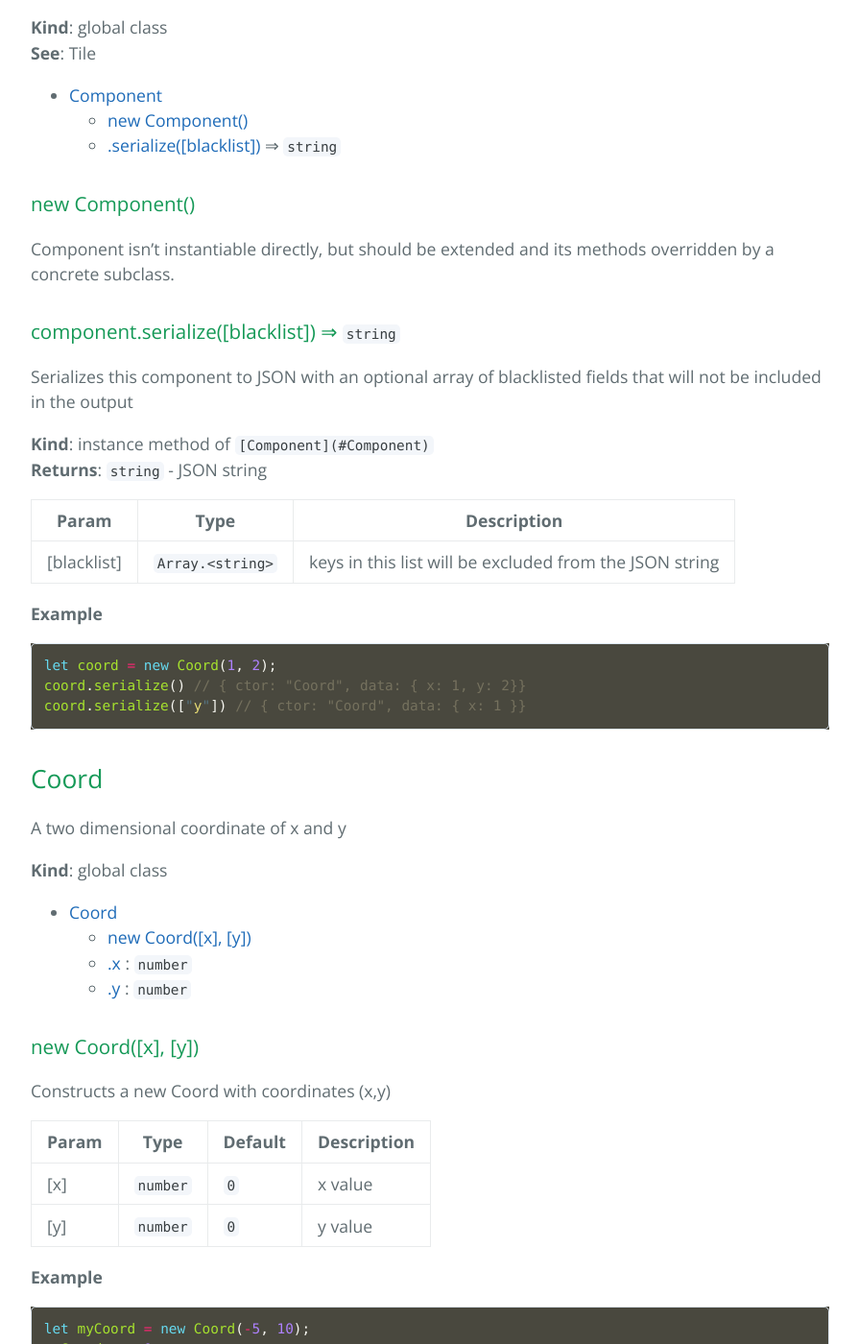
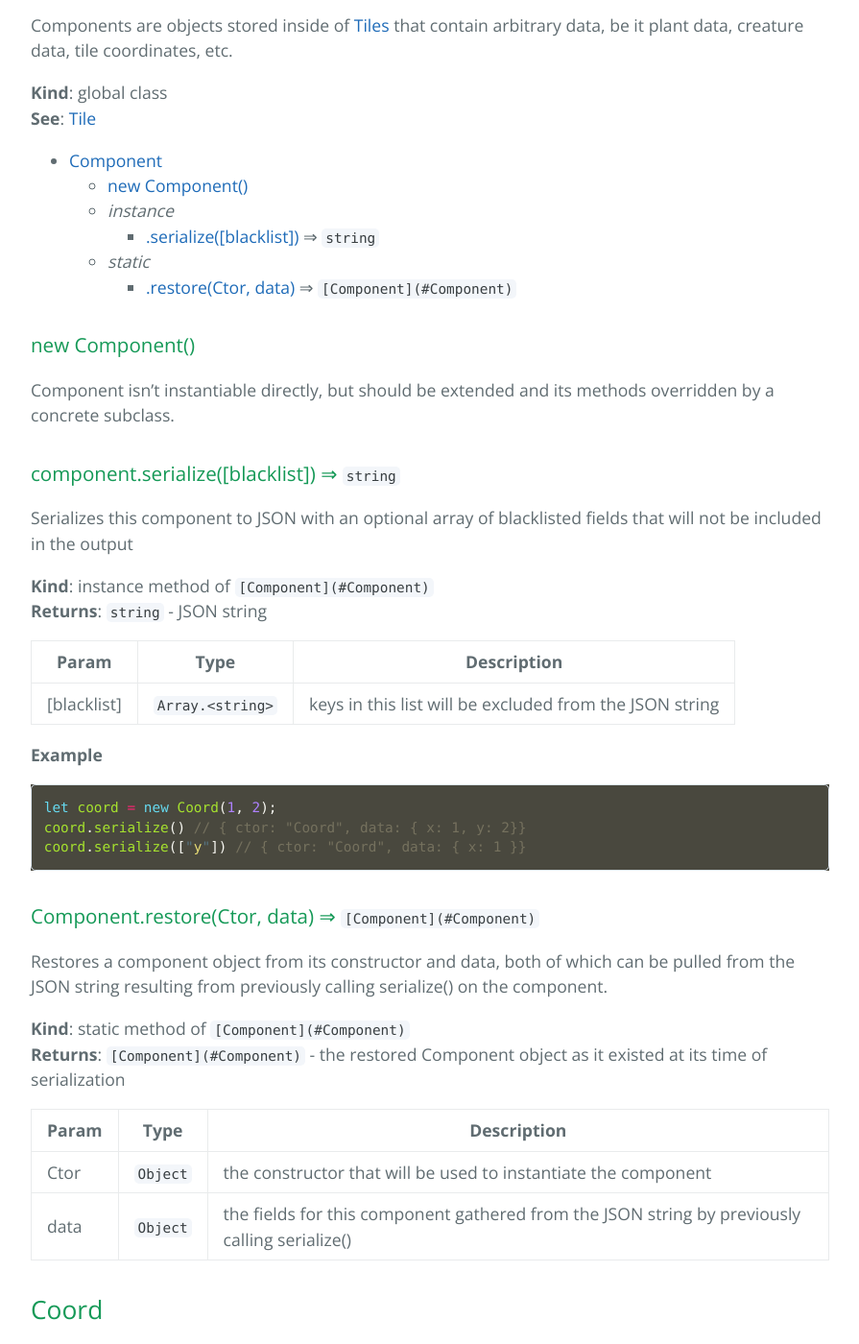
Before and after one commit to cjsauer/genetic-sandbox, a Jekyll site: the page built from site/docs.md, in a window 1280 px wide and 1400 px high, scrolled down 3828 px. Shown: the whole window at 96% size, without its empty margins (192-1087 px from the left). Built offline with Jekyll 4.4.1, drawn with Linux system fonts in a browser that asks for light colours; some of the changed text lies outside the part shown.

Commit message:
Refactor Coord and Plant as Components

````diff
--- a/site/docs.md
+++ b/site/docs.md
@@ -16,6 +16,9 @@
 </dd>
 <dt><a href="#Coord">Coord</a></dt>
 <dd><p>A two dimensional coordinate of x and y</p>
+</dd>
+<dt><a href="#Plant">Plant</a></dt>
+<dd><p>An edible plant containing energy</p>
 </dd>
 <dt><a href="#HexGrid">HexGrid</a></dt>
 <dd><p>A 2D, hexagonal grid implementation with axial coordinate system.
@@ -157,11 +160,14 @@
 arbitrary data, be it plant data, creature data, tile coordinates, etc.
 
 **Kind**: global class
-**See**: Tile
+**See**: [Tile](#Tile)
 
 * [Component](#Component)
     * [new Component()](#new_Component_new)
-    * [.serialize([blacklist])](#Component+serialize) ⇒ <code>string</code>
+    * _instance_
+        * [.serialize([blacklist])](#Component+serialize) ⇒ <code>string</code>
+    * _static_
+        * [.restore(Ctor, data)](#Component.restore) ⇒ <code>[Component](#Component)</code>
 
 <a name="new_Component_new"></a>
 
@@ -189,6 +195,22 @@
 coord.serialize() // { ctor: "Coord", data: { x: 1, y: 2}}
 coord.serialize(["y"]) // { ctor: "Coord", data: { x: 1 }}
 ```
+<a name="Component.restore"></a>
+
+### Component.restore(Ctor, data) ⇒ <code>[Component](#Component)</code>
+Restores a component object from its constructor and data, both of which can
+be pulled from the JSON string resulting from previously calling serialize()
+on the component.
+
+**Kind**: static method of <code>[Component](#Component)</code>
+**Returns**: <code>[Component](#Component)</code> - the restored Component object as it existed at
+its time of serialization
+
+| Param | Type | Description |
+| --- | --- | --- |
+| Ctor | <code>Object</code> | the constructor that will be used to instantiate the component |
+| data | <code>Object</code> | the fields for this component gathered from the JSON string by previously calling serialize() |
+
 <a name="Coord"></a>
 
 ## Coord
@@ -232,6 +254,34 @@
 y value
 
 **Kind**: instance property of <code>[Coord](#Coord)</code>
+**Default**: <code>0</code>
+<a name="Plant"></a>
+
+## Plant
+An edible plant containing energy
+
+**Kind**: global class
+
+* [Plant](#Plant)
+    * [new Plant([energy])](#new_Plant_new)
+    * [.energy](#Plant+energy) : <code>number</code>
+
+<a name="new_Plant_new"></a>
+
+### new Plant([energy])
+Creates a new plant with the given energy amount
+
+
+| Param | Type | Default | Description |
+| --- | --- | --- | --- |
+| [energy] | <code>number</code> | <code>0</code> | initial energy stored in this plant |
+
+<a name="Plant+energy"></a>
+
+### plant.energy : <code>number</code>
+Energy stored in this plant
+
+**Kind**: instance property of <code>[Plant](#Plant)</code>
 **Default**: <code>0</code>
 <a name="HexGrid"></a>
 
@@ -388,6 +438,7 @@
 specific place in a grid
 
 **Kind**: global class
+**See**: [Component](#Component)
 
 * [Tile](#Tile)
     * [new Tile([initialComponents])](#new_Tile_new)
--- a/src/modules/components/Component.js
+++ b/src/modules/components/Component.js
@@ -1,7 +1,7 @@
 /**
  * Components are objects stored inside of [Tiles]{@link Tile} that contain
  * arbitrary data, be it plant data, creature data, tile coordinates, etc.
- * @see Tile
+ * @see {@link Tile}
  */
 class Component {
   /**
@@ -48,7 +48,6 @@
  * Restores a component object from its constructor and data, both of which can
  * be pulled from the JSON string resulting from previously calling serialize()
  * on the component.
- * @private
  * @param {Object} Ctor - the constructor that will be used to instantiate
  * the component
  * @param {Object} data - the fields for this component gathered from the JSON
--- a/src/modules/grid/Coord.js
+++ b/src/modules/components/Coord.js
@@ -1,7 +1,9 @@
+import Component from "./Component";
+
 /**
  * A two dimensional coordinate of x and y
  */
-class Coord {
+class Coord extends Component {
 
   /**
    * Constructs a new Coord with coordinates (x,y)
@@ -13,6 +15,7 @@
    * @param {number} [y=0] - y value
    */
   constructor(x = 0, y = 0) {
+    super();
     /**
      * x value
      * @type number
--- a/src/modules/grid/HexGrid.js
+++ b/src/modules/grid/HexGrid.js
@@ -1,6 +1,6 @@
 import Tile from "./Tile";
 import TileComponentIndex from "./TileComponentIndex";
-import Coord from "./Coord";
+import Coord from "../components/Coord";
 import Point from "../shapes/Point";
 
 /**
--- a/src/modules/grid/Tile.js
+++ b/src/modules/grid/Tile.js
@@ -3,6 +3,7 @@
 /**
  * A Tile is a collection of components (data) representing the state at a
  * specific place in a grid
+ * @see {@link Component}
  */
 class Tile extends EventEmitter {
   /**
````
Also changed, not shown: other parts of site/docs.md (+8 -7 lines), src/modules/components/Plant.js (added, +23 -0 lines), src/modules/systems/generators/PlantGenerator.js (+5 -3 lines), src/modules/systems/renderers/DefaultPlantRenderer.js (+11 -11 lines), test/modules/components/coord.test.js (added, +43 -0 lines), test/modules/components/plant.test.js (added, +34 -0 lines), test/modules/grid/coord.test.js (deleted, +0 -18 lines), test/modules/grid/hexGrid.test.js (+1 -1 lines), test/modules/systems/generators/plantGenerator.test.js (+7 -2 lines), test/modules/systems/renderers/defaultPlantRenderer.test.js (+10 -10 lines).
